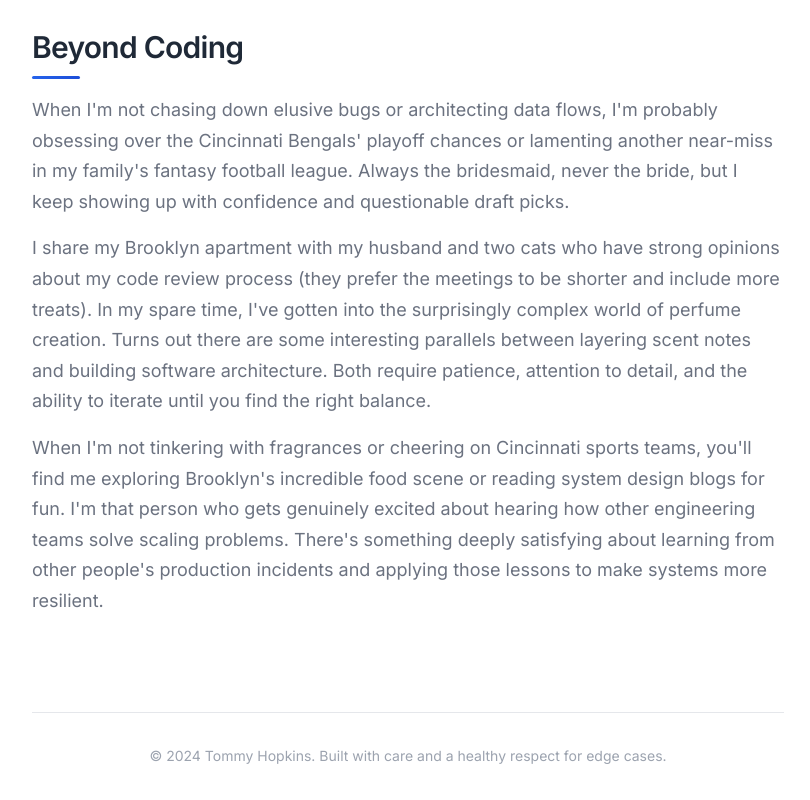
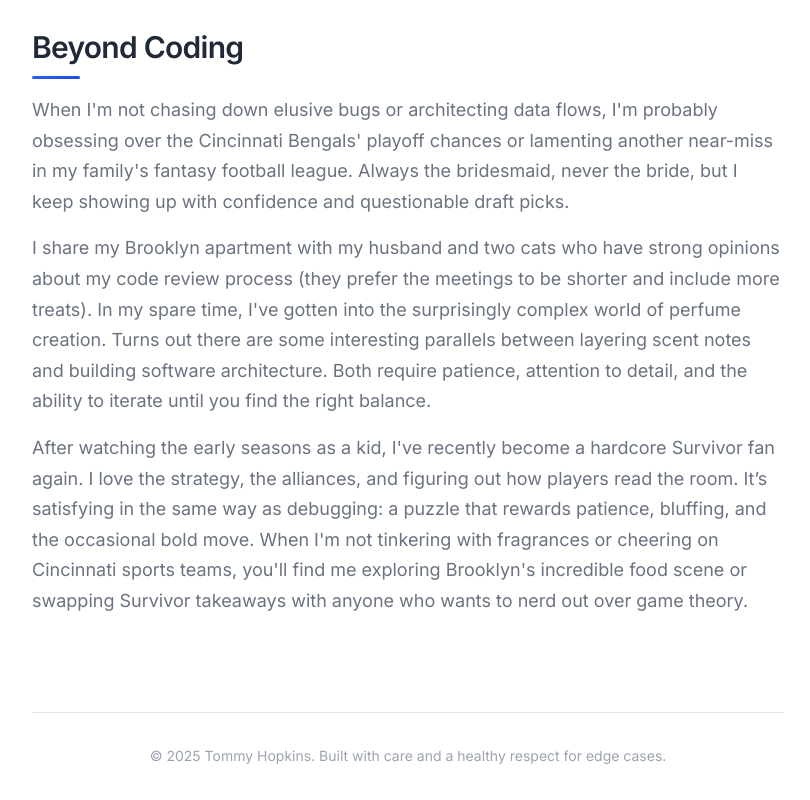
Before and after one commit to tbobarino/tbobarino.github.io, a website: page index.html in a window 1280 px wide. Shown: the part 4769-5569 px from the top of the page, without its empty margins (232-1042 px from the left). Drawn offline with Linux system fonts and the light colour scheme.

Commit message:
Tweaking Beyond Coding section

```diff
--- a/index.html
+++ b/index.html
@@ -279,17 +279,17 @@
                     attention to detail, and the ability to iterate until you find the right balance.
                 </p>
                 <p>
-                    When I'm not tinkering with fragrances or cheering on Cincinnati sports teams, you'll find me
-                    exploring Brooklyn's incredible food scene or reading system design blogs for fun. I'm that person
-                    who gets genuinely excited about hearing how other engineering teams solve scaling problems. There's
-                    something deeply satisfying about learning from other people's production incidents and applying
-                    those lessons to make systems more resilient.
+                    After watching the early seasons as a kid, I've recently become a hardcore Survivor fan again. I love the strategy,
+                    the alliances, and figuring out how players read the room. It’s satisfying in the same way as debugging: a puzzle
+                    that rewards patience, bluffing, and the occasional bold move. When I'm not tinkering with fragrances or cheering on Cincinnati
+                    sports teams, you'll find me exploring Brooklyn's incredible food scene or swapping Survivor takeaways with anyone who wants to nerd
+                    out over game theory.
                 </p>
             </section>
         </main>
 
         <footer class="footer">
-            <p>&copy; 2024 Tommy Hopkins. Built with care and a healthy respect for edge cases.</p>
+            <p>&copy; 2025 Tommy Hopkins. Built with care and a healthy respect for edge cases.</p>
         </footer>
     </div>
 
```
